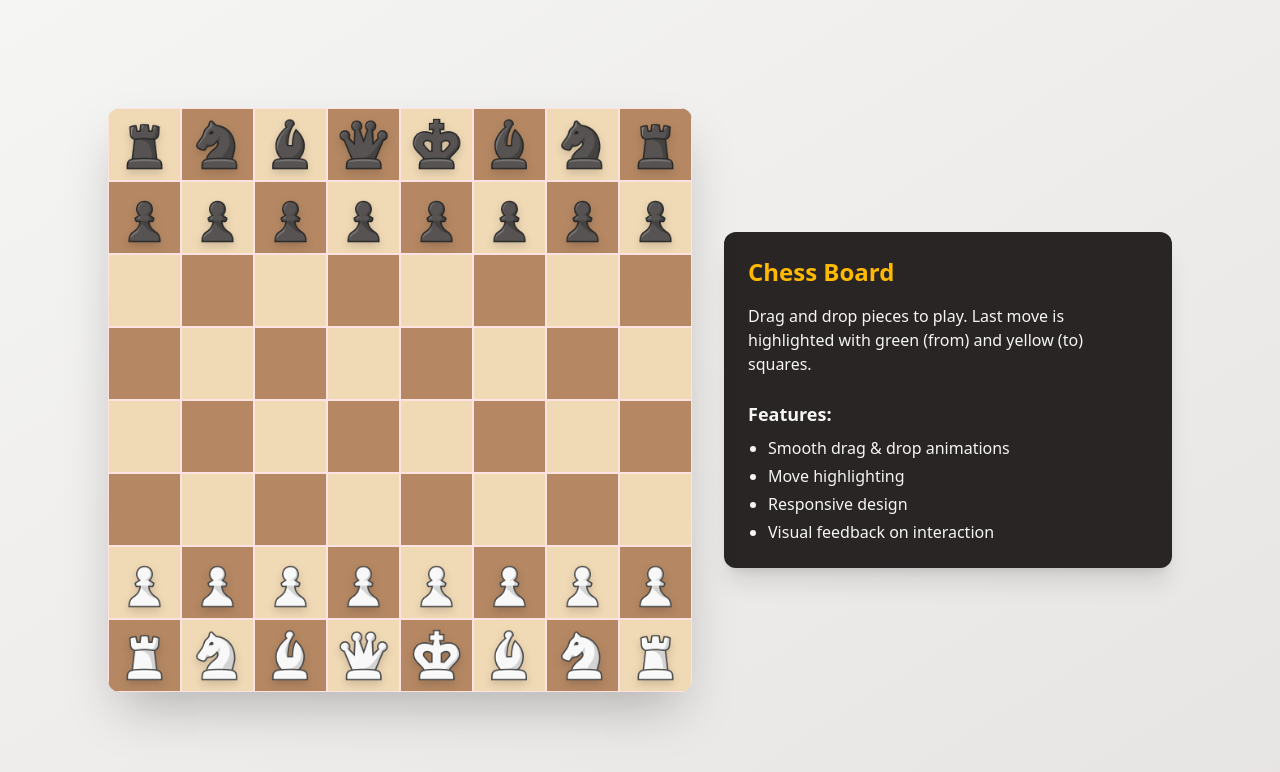
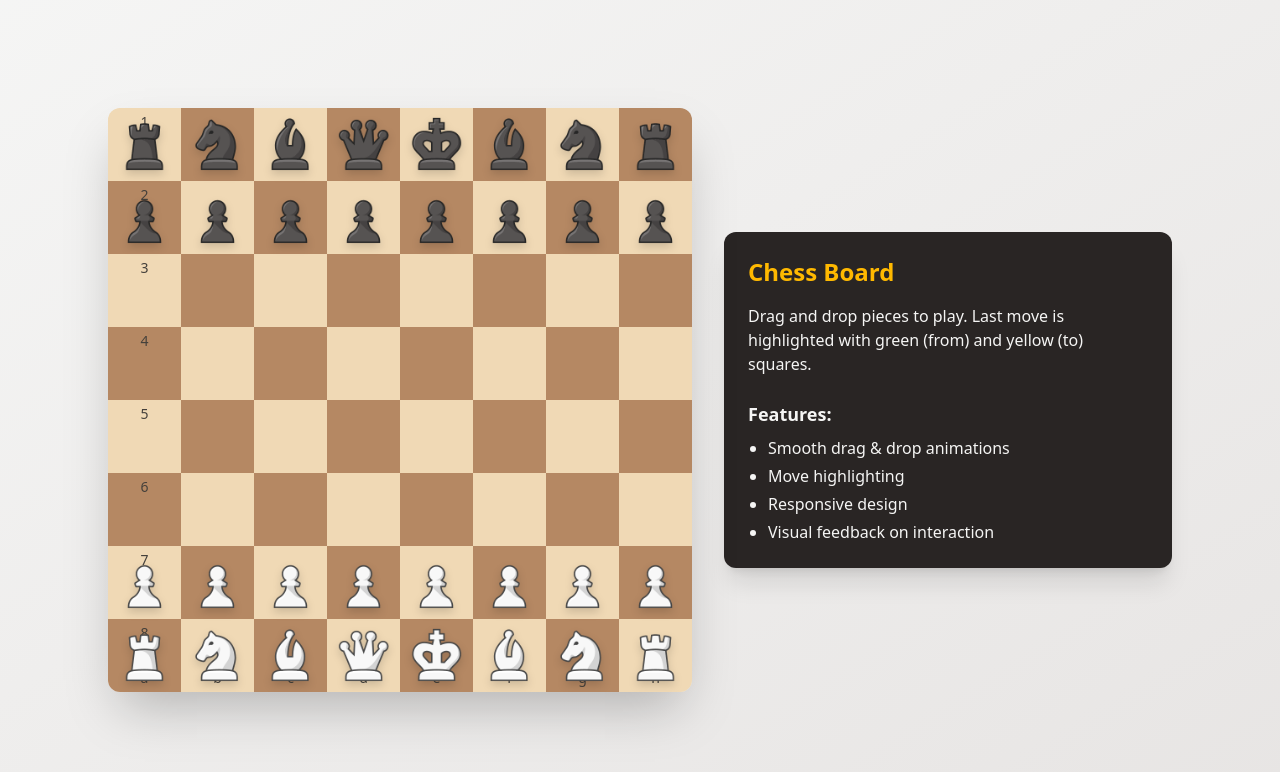
Before and after one commit to madhu9613/chess, a React (Vite) app in the folder frontend/: page / in a window 1280 px wide. Shown: the top 772 px of the page. Built offline with nearby package versions, Linux system fonts and the light colour scheme.

Commit message:
fixing drag and drop

```diff
--- a/frontend/src/components/Board/Board.jsx
+++ b/frontend/src/components/Board/Board.jsx
@@ -2,41 +2,17 @@ import React from 'react';
 import Pieces from '../Pieces/Pieces';
 
 const Board = () => {
-  const rows = Array(8).fill().map((_, i) => 8 - i); // 8 to 1
-  const cols = Array(8).fill().map((_, i) => String.fromCharCode(97 + i)); // a to h
+  const ranks = Array(8).fill().map((_, i) => 8 - i); // 8 to 1
+  const files = Array(8).fill().map((_, i) => String.fromCharCode(97 + i)); // a to h
 
   return (
     <div className="flex flex-col lg:flex-row items-center justify-center gap-8 p-4 min-h-screen bg-gradient-to-br from-stone-100 to-stone-200">
       {/* Board Container */}
       <div className="relative w-fit h-fit rounded-xl overflow-hidden shadow-2xl">
-        {/* Coordinates - Ranks */}
-        <div className="absolute top-0 left-0 h-full flex flex-col-reverse text-stone-700 font-medium">
-          {rows.map((rank) => (
-            <div
-              key={`rank-${rank}`}
-              className="tile-size flex items-start justify-center pt-1 text-sm"
-            >
-              {rank}
-            </div>
-          ))}
-        </div>
-
-        {/* Coordinates - Files */}
-        <div className="absolute bottom-0 right-0 w-full flex justify-end text-stone-700 font-medium">
-          {cols.map((file) => (
-            <div
-              key={`file-${file}`}
-              className="tile-size flex items-end justify-center pb-1 text-sm"
-            >
-              {file}
-            </div>
-          ))}
-        </div>
-
         {/* Board Grid */}
-        <div className="grid grid-cols-8 grid-rows-8 relative">
-          {rows.map((row, rowIndex) =>
-            cols.map((_, colIndex) => {
+        <div className="grid grid-cols-8 grid-rows-8">
+          {ranks.map((_, rowIndex) =>
+            files.map((_, colIndex) => {
               const isLight = (rowIndex + colIndex) % 2 === 0;
               const tileColor = isLight
                 ? 'bg-[#f0d9b5]'
@@ -50,6 +26,30 @@ const Board = () => {
               );
             })
           )}
+        </div>
+
+        {/* Coordinates - Ranks */}
+        <div className="absolute top-0 left-0 h-full flex flex-col-reverse text-stone-700 font-medium pointer-events-none">
+          {ranks.map((rank) => (
+            <div
+              key={`rank-${rank}`}
+              className="tile-size flex items-start justify-center pt-1 text-sm"
+            >
+              {rank}
+            </div>
+          ))}
+        </div>
+
+        {/* Coordinates - Files */}
+        <div className="absolute bottom-0 right-0 w-full flex justify-end text-stone-700 font-medium pointer-events-none">
+          {files.map((file) => (
+            <div
+              key={`file-${file}`}
+              className="tile-size flex items-end justify-center pb-1 text-sm"
+            >
+              {file}
+            </div>
+          ))}
         </div>
 
         {/* Piece Layer */}
--- a/frontend/src/components/Pieces/Pieces.jsx
+++ b/frontend/src/components/Pieces/Pieces.jsx
@@ -31,6 +31,7 @@ const Pieces = () => {
 
   const handleDrop = (e, toRow, toCol) => {
     e.preventDefault()
+
     const data = e.dataTransfer.getData('text/plain')
     const [fromRow, fromCol] = data.split(',').map(Number)
 
@@ -38,16 +39,20 @@ const Pieces = () => {
 
     const piece = position[fromRow][fromCol]
     const newPosition = position.map(row => [...row])
+
     newPosition[fromRow][fromCol] = ''
     newPosition[toRow][toCol] = piece
 
     setPosition(newPosition)
-    setLastMove({ from: { row: fromRow, col: fromCol }, to: { row: toRow, col: toCol } })
+    setLastMove({
+      from: { row: fromRow, col: fromCol },
+      to: { row: toRow, col: toCol }
+    })
     setDraggingPiece(null)
   }
 
   return (
-    <div className="absolute top-0 left-0 w-full h-full grid grid-cols-8 grid-rows-8 pointer-events-none">
+    <div className="absolute top-0 left-0 w-full h-full grid grid-cols-8 grid-rows-8">
       {position.map((row, rowIndex) =>
         row.map((piece, colIndex) => {
           const isFrom =
@@ -59,28 +64,32 @@ const Pieces = () => {
           const highlightColor = isFrom
             ? 'bg-green-300/50'
             : isTo
-              ? 'bg-yellow-300/50'
-              : ''
+            ? 'bg-yellow-300/50'
+            : ''
 
           return (
             <div
               key={`${rowIndex}-${colIndex}`}
-              className={`tile-size flex items-center justify-center ${highlightColor} transition-colors duration-300 border border-red-100`}
+              className={`tile-size flex items-center justify-center ${highlightColor} transition-colors duration-300`}
               onDrop={(e) => handleDrop(e, rowIndex, colIndex)}
               onDragOver={(e) => e.preventDefault()}
             >
-              {piece && !isDragging && (
+              {piece && (
                 <img
                   src={pieceImages[piece]}
                   alt={piece}
-                  className="w-[85%] h-[85%] object-contain cursor-grab active:cursor-grabbing drop-shadow-lg hover:scale-105 transition-transform duration-150"
+                  className={`w-[85%] h-[85%] object-contain cursor-grab active:cursor-grabbing drop-shadow-lg hover:scale-105 transition-transform duration-150 ${
+                    isDragging ? 'opacity-50' : 'opacity-100'
+                  }`}
                   draggable
                   onDragStart={(e) => {
                     e.dataTransfer.setData('text/plain', `${rowIndex},${colIndex}`)
-                    e.dataTransfer.dropEffect = 'move'
                     setDraggingPiece(`${rowIndex},${colIndex}`)
+
+                    const img = new Image()
+                    img.src = ''
+                    e.dataTransfer.setDragImage(img, 0, 0)
                   }}
-
                   onDragEnd={() => setDraggingPiece(null)}
                 />
               )}
```
